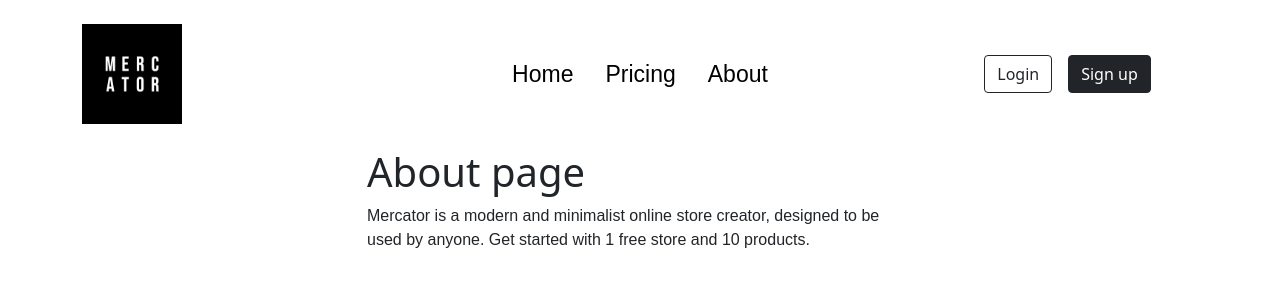
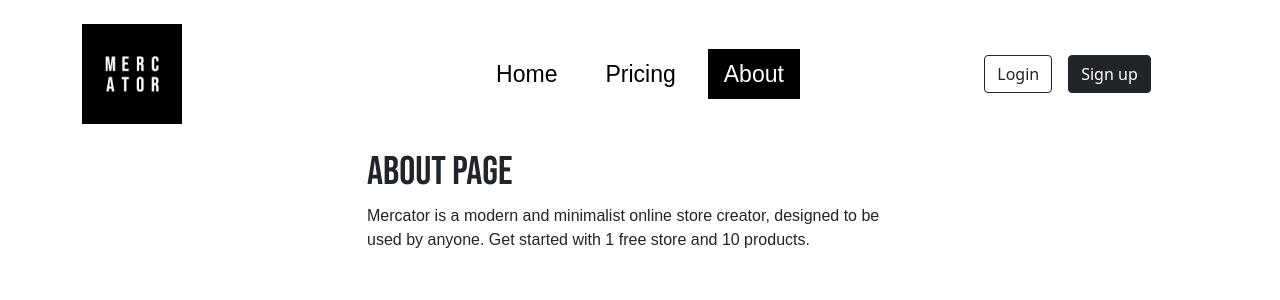
Before and after one commit to maxinnes/uni_web_project, a React (Create React App) app: page /about in a window 1280 px wide. Shown: the top 300 px of the page. Built offline with nearby package versions, Linux system fonts and the light colour scheme; a web font is replaced by a local one.

Commit message:
Nav animation + minor improvements rovment

```diff
--- a/public/index.html
+++ b/public/index.html
@@ -13,6 +13,5 @@ TODO active Nav menu item should have underline opposed to bold
   <body>
     <div class="container mt-4" id="root"></div>
     <noscript>You need to enable JavaScript to run this app.</noscript>
-    <script src="/node_modules/bootstrap/dist/js/bootstrap.bundle.min.js"></script>
   </body>
 </html>
--- a/src/Pages/HomePage/Components/AccountButtons.js
+++ b/src/Pages/HomePage/Components/AccountButtons.js
@@ -2,7 +2,7 @@ import React from "react";
 
 class AccountButtons extends React.Component{
     render() {
-        return [<button type="button" className="btn btn-outline-dark me-3">Login</button>,
+        return [<button type="button" className="btn btn-outline-dark me-3" data-bs-toggle="modal" data-bs-target="#loginModal">Login</button>,
             <button type="button" className="btn btn-dark">Sign up</button>]
     }
 }
--- a/src/Pages/HomePage/Components/HomeNavigation.js
+++ b/src/Pages/HomePage/Components/HomeNavigation.js
@@ -1,16 +1,20 @@
 import React from "react";
-import {Link} from "react-router-dom";
+import {Link, NavLink} from "react-router-dom";
 
 class HomeNavigation extends React.Component{
     render() {
-        return [<nav className="nav justify-content-center">
-            <Link className="nav-link" to="/">Home</Link>
-            <Link className="nav-link" to="/pricing">Pricing</Link>
-            <Link className="nav-link" to="/about">About</Link>
-        </nav>,
-            <div className="navigation-dot-container">
-                <div className="navigation-dot" />
-            </div>]
+        // return <nav className="nav justify-content-center">
+        //     <Link className="nav-link" to="/">Home</Link>
+        //     <Link className="nav-link" to="/pricing">Pricing</Link>
+        //     <Link className="nav-link" to="/about">About</Link>
+        // </nav>
+        return <nav>
+            <ul className="nav">
+                <li className="nav-item mx-2"><NavLink activeClassName="active" className="nav-link" to="/">Home</NavLink></li>
+                <li className="nav-item mx-2"><NavLink activeClassName="active" className="nav-link" to="/pricing">Pricing</NavLink></li>
+                <li className="nav-item mx-2"><NavLink activeClassName="active" className="nav-link" to="/about">About</NavLink></li>
+            </ul>
+        </nav>
     }
 }
 
--- a/src/Pages/HomePage/Components/HomePageContents.js
+++ b/src/Pages/HomePage/Components/HomePageContents.js
@@ -6,7 +6,7 @@ class HomePageContents extends React.Component{
                 <div className="col-md-1"/>
                 <div className="col-md-5 bg-secondary p-5">
                     <h1 className="main-page-heading">Make shopping simpler</h1>
-                    <p>Mercator is a modern and minimalist online store creator, designed to be used by anyone. Get
+                    <p className="lead">Mercator is a modern and minimalist online store creator, designed to be used by anyone. Get
                         started with 1 free store and 10 products.</p>
                     <button type="button" className="btn btn-dark">Get Started</button>
                 </div>
--- a/src/Pages/HomePage/Components/HomePageNavigation.js
+++ b/src/Pages/HomePage/Components/HomePageNavigation.js
@@ -6,7 +6,6 @@ import AccountButtons from "./AccountButtons";
 class HomePageNavigation extends React.Component{
     render() {
         return <div className="row">
-            {/*<div className="col-md-3 d-flex flex-row justify-content-center align-items-center">*/}
             <div className="col-md-3">
                 <Logo/>
             </div>
--- /dev/null
+++ b/src/Pages/HomePage/Components/LoginModal.js
@@ -0,0 +1,27 @@
+import React from "react";
+
+class LoginModal extends React.Component{
+    render() {
+        return (
+            <div className="modal fade" id="loginModal" tabIndex="-1" aria-labelledby="loginModal" aria-hidden="true">
+                <div className="modal-dialog">
+                    <div className="modal-content">
+                        <div className="modal-header">
+                            <h5 className="modal-title" id="exampleModalLabel">Modal title</h5>
+                            <button type="button" className="btn-close" data-bs-dismiss="modal" aria-label="Close"/>
+                        </div>
+                        <div className="modal-body">
+                            ...
+                        </div>
+                        <div className="modal-footer">
+                            <button type="button" className="btn btn-secondary" data-bs-dismiss="modal">Close</button>
+                            <button type="button" className="btn btn-dark">Save changes</button>
+                        </div>
+                    </div>
+                </div>
+            </div>
+        );
+    }
+}
+
+export default LoginModal;
--- a/src/Pages/HomePage/HomeIndex.js
+++ b/src/Pages/HomePage/HomeIndex.js
@@ -4,6 +4,7 @@ import HomePageNavigation from "./Components/HomePageNavigation";
 import HomePageContents from "./Components/HomePageContents";
 import PricingPageContents from "./Components/PricingPageContents";
 import AboutPageContents from "./Components/AboutPageContents";
+import LoginModal from "./Components/LoginModal";
 
 class HomeIndex extends React.Component{
     render() {
@@ -13,7 +14,8 @@ class HomeIndex extends React.Component{
                 <Route path="/" element={<HomePageContents />} />
                 <Route path="pricing" element={<PricingPageContents/>} />
                 <Route path="about" element={<AboutPageContents/>} />
-            </Routes>
+            </Routes>,
+            <LoginModal/>
         ]
     }
 }
--- a/src/index.js
+++ b/src/index.js
@@ -1,6 +1,7 @@
 import React from 'react';
 import ReactDOM from 'react-dom';
 import './scss/main.css';
+import 'bootstrap/dist/js/bootstrap.bundle.min';
 import App from './App';
 import reportWebVitals from './reportWebVitals';
 import {BrowserRouter} from "react-router-dom";
--- a/src/scss/main.scss
+++ b/src/scss/main.scss
@@ -11,12 +11,59 @@ $secondary-font: 'museo-sans', sans-serif;
 
 // Navigation style
 nav {
-  .active {
-    font-weight: bold; // will change this to underline
-  }
-  a{
-    font-size: 23px;
-    font-family: $secondary-font;
+  ul {
+    list-style: none;
+    text-align: center;
+    li {
+      display: inline-block;
+      a{
+        font-size: 23px;
+        font-family: $secondary-font;
+        text-decoration: none;
+        transition: all .5s;
+
+        position:relative;
+        z-index: 1;
+      }
+      a.active{
+        color: white !important;
+      }
+      a.active:after{
+        opacity: 1;
+        visibility: visible;
+        height: 100%;
+      }
+      a:hover{
+        color: white !important;
+      }
+      a:before{
+        transition: all .5s;
+      }
+      a:after{
+        transition: all .5s;
+
+        display: block;
+        position: absolute;
+        top: 0;
+        left: 0;
+        bottom: 0;
+        right: 0;
+        margin: auto;
+        width: 100%;
+        height: 1px;
+        content: '.';
+        color: transparent;
+        background: black;
+        visibility: hidden;
+        opacity: 0;
+        z-index: -1;
+      }
+      a:hover:after {
+        opacity: 1;
+        visibility: visible;
+        height: 100%;
+      }
+    }
   }
 }
 .logo{
@@ -26,17 +73,7 @@ nav {
   width: 100px;
   height: 100px;
 }
-.logo-text{
-  font-family: $main-font;
-  font-size: 72px;
-  text-align: center;
-}
 // Home page body elements
-.main-page-heading{
-  font-family: $main-font;
-  font-size: 42px;
-}
-
 .main-page-hero-image{
   background-image: url("../images/hero_image.jpeg");
   background-position: center;
--- a/src/scss/vendors/_bootstrap.scss
+++ b/src/scss/vendors/_bootstrap.scss
@@ -6,6 +6,7 @@
 $nav-link-color: #000;
 $nav-link-hover-color:#000;
 $secondary: #f8f8fa;
+$headings-font-family: 'Bebas Neue', cursive;
 
 @import "../../../node_modules/bootstrap/scss/variables";
 @import "../../../node_modules/bootstrap/scss/mixins";
```
Also changed, not shown: src/scss/main.css, 1 other file (tests, documents, lock files or other folders).
